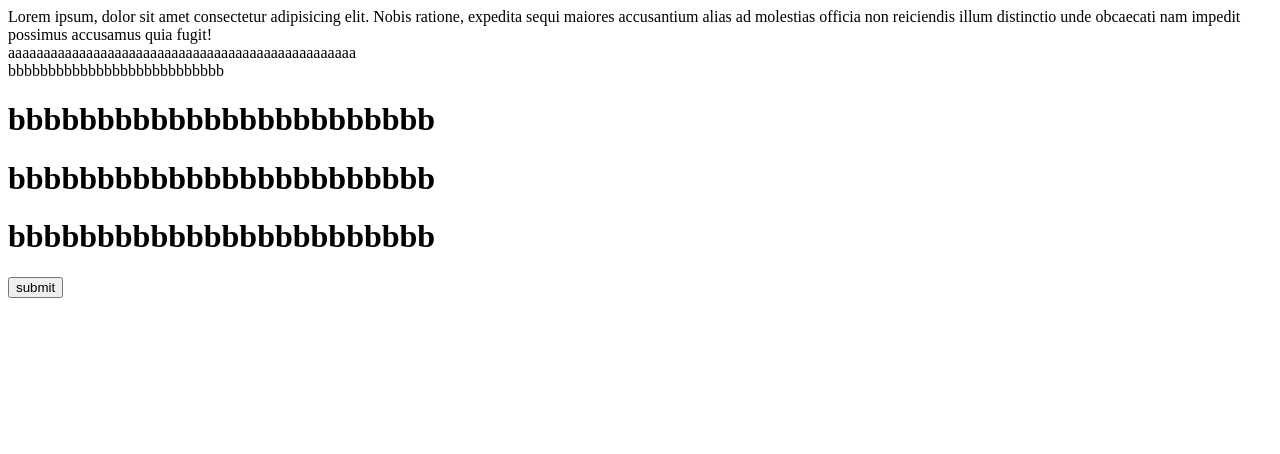
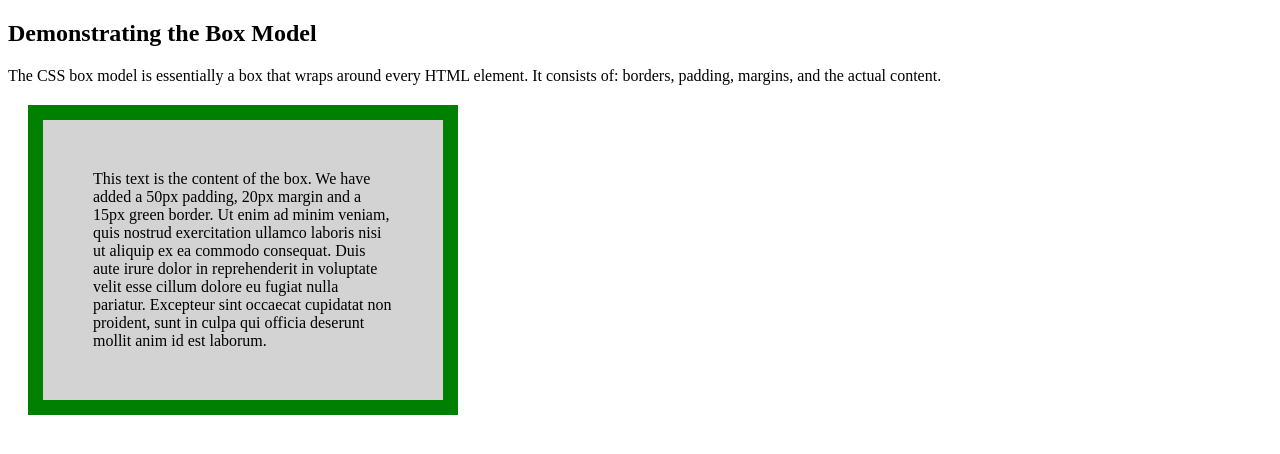
Before and after one commit to jyotisujeeth/CSS-concept, a plain HTML site: page task.html in a window 1280 px wide. Drawn offline with Linux system fonts and the light colour scheme.

Commit message:
boxmodel

```diff
--- a/task.html
+++ b/task.html
@@ -1,28 +1,23 @@
 <!DOCTYPE html>
-<html lang="en">
+<html>
 <head>
-    <meta charset="UTF-8">
-    <meta name="viewport" content="width=device-width, initial-scale=1.0">
-    <title>Document</title>
+<style>
+div {
+  background-color: lightgrey;
+  width: 300px;
+  border: 15px solid green;
+  padding: 50px;
+  margin: 20px;
+}
+</style>
 </head>
 <body>
-    <style>
-       b1{
-        color: red;
-       }
-       </style>
-    <div id="box"></div>
-<div id="box"></div>
-    <div id="clas">
-        Lorem ipsum, dolor sit amet consectetur adipisicing elit. Nobis ratione, expedita sequi maiores accusantium alias ad molestias officia non reiciendis illum distinctio unde obcaecati nam impedit possimus accusamus quia fugit!
-    </div>
-    <div class="class"></div>
-    <div class="red">aaaaaaaaaaaaaaaaaaaaaaaaaaaaaaaaaaaaaaaaaaaaaaaaa</div>
-    <div id="hed">bbbbbbbbbbbbbbbbbbbbbbbbbbb</div>
-<h1 class="hed">bbbbbbbbbbbbbbbbbbbbbbbb</h1>
 
-<h1 class="hed">bbbbbbbbbbbbbbbbbbbbbbbb</h1></body>
-<h1
-h1 class="hed">bbbbbbbbbbbbbbbbbbbbbbbb</h1>
- <button id="btn" class="btn">submit</button>
+<h2>Demonstrating the Box Model</h2>
+
+<p>The CSS box model is essentially a box that wraps around every HTML element. It consists of: borders, padding, margins, and the actual content.</p>
+
+<div>This text is the content of the box. We have added a 50px padding, 20px margin and a 15px green border. Ut enim ad minim veniam, quis nostrud exercitation ullamco laboris nisi ut aliquip ex ea commodo consequat. Duis aute irure dolor in reprehenderit in voluptate velit esse cillum dolore eu fugiat nulla pariatur. Excepteur sint occaecat cupidatat non proident, sunt in culpa qui officia deserunt mollit anim id est laborum.</div>
+
+</body>
 </html>
```
